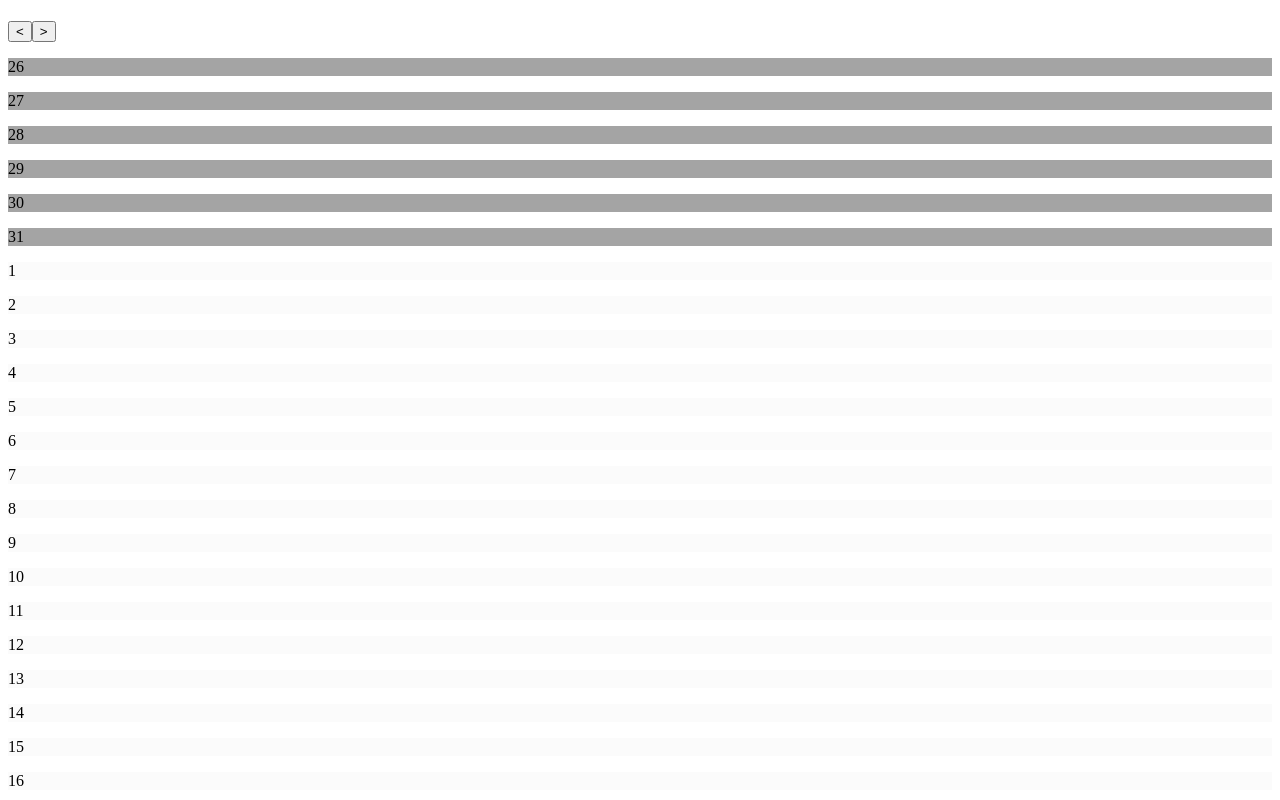
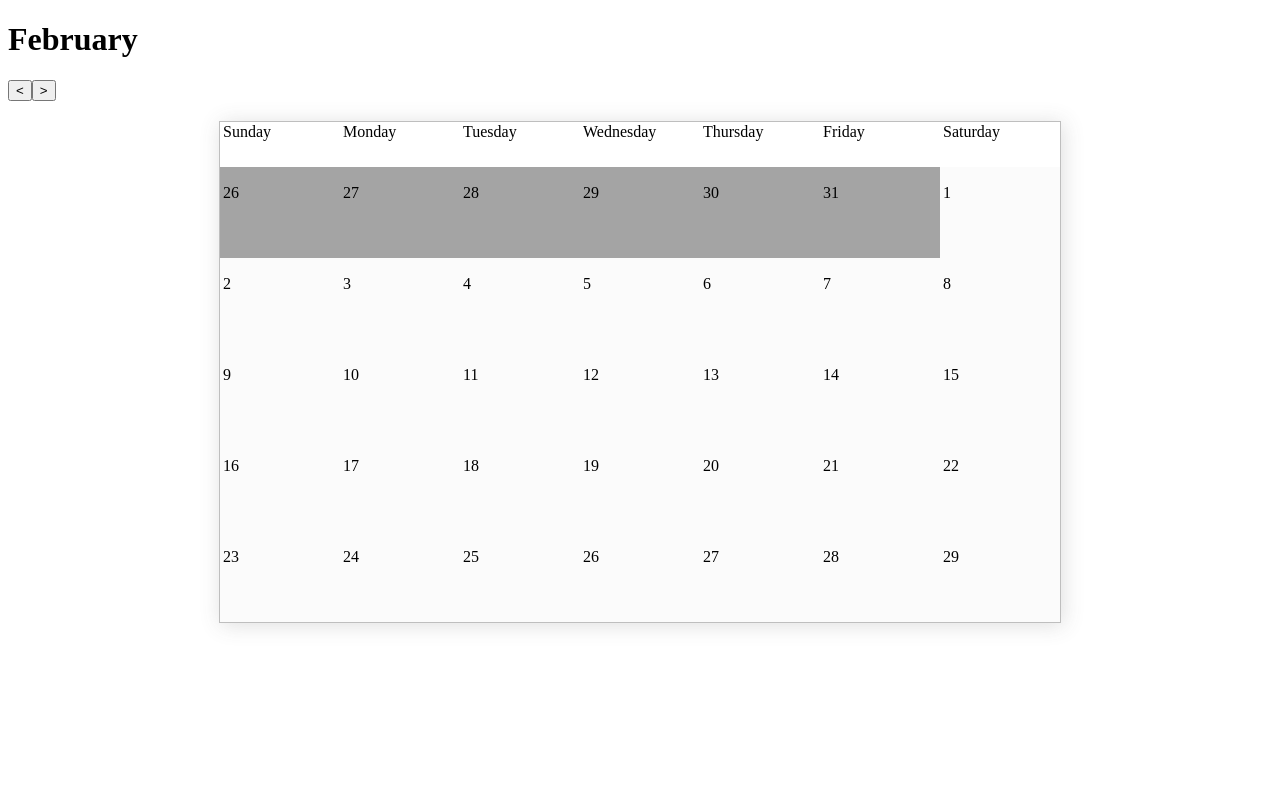
Before and after one commit to emptyelephants/monthlybudget, a React (Create React App) app: page / in a window 1280 px wide. Shown: the top 800 px of the page. Built offline with nearby package versions, Linux system fonts and the light colour scheme; no server answers; what miragejs would draw is missing.

Commit message:
should write fetch logic

```diff
--- a/src/components/CalendarContainerHooks.js
+++ b/src/components/CalendarContainerHooks.js
@@ -3,6 +3,7 @@ import { useMonthHook } from './hooks/useMonthHook';
 import { CalendarDays } from './CalendarDays';
 
 import { MONTH_NAMES as monthNames } from '../Constants';
+import { DAY_NAMES as dayNames } from '../Constants';
 
 import './CalendarContainer.css';
 import './CalendarDays.css';
@@ -12,43 +13,52 @@ export const CalendarContainerHooks = () => {
   const [calendarDays, setCalendarDays] = React.useState([]);
 
   useEffect(() => {
+    fetch('/api/users')
+      .then((res) => res.json())
+      .then((json) => console.log(json))
+      .catch((error) => {
+        throw (error);
+      });
+  }, []);
+
+  useEffect(() => {
     const currentCalendar = [];
     const tempDay = new Date(displayMonth.firstSunday);
-    // const test = { test: 1 };
     for (let i = 0; i < 35; i += 1) {
       currentCalendar.push({
         calendarDay: new Date(tempDay),
         items: [],
       });
       tempDay.setDate(tempDay.getDate() + 1);
-      // console.log(test);
-
-
     }
-    console.log(currentCalendar);
     setCalendarDays(currentCalendar);
   }, [displayMonth]);
 
   return (
     <>
       <h1>
-        {/* { monthNames[displayMonth.currentMonth.getMonth()] } */}
+        { monthNames[displayMonth.currentMonth.getMonth()] }
       </h1>
       <div className="calendar-controller">
         <button
           type="button"
-          onClick={() => setDisplayMonth(-1)}
+          onClick={() => setTimeout(() => setDisplayMonth(-1), 100)}
         >
           {'<'}
         </button>
         <button
           type="button"
-          onClick={() => setDisplayMonth(1)}
+          onClick={() => setTimeout(() => setDisplayMonth(1), 100)}
         >
           {'>'}
         </button>
       </div>
-      <div className="calendar-container">
+      <div className="calendar-grid">
+        {dayNames.map((dayName) => (
+          <div key={dayName}>
+            {dayName}
+          </div>
+        ))}
         {calendarDays.length && calendarDays.map((day) => (
           <div
             className={
--- /dev/null
+++ b/src/components/hooks/useBudgetItemsHook.js
@@ -0,0 +1,5 @@
+import { useState, useEffect } from 'react';
+
+export const useBudgetItemsHook = ( initialValue ) => {
+
+};
```
